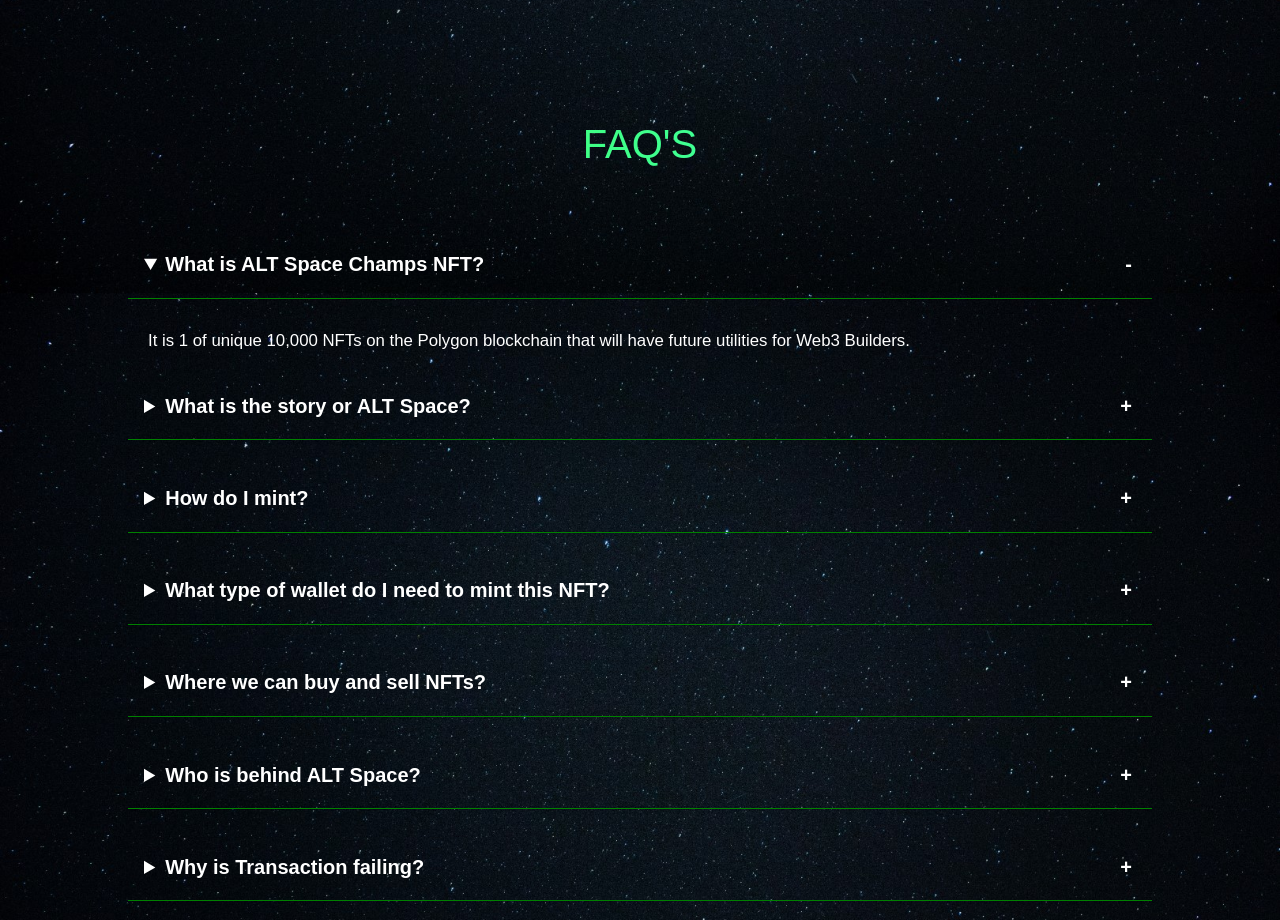
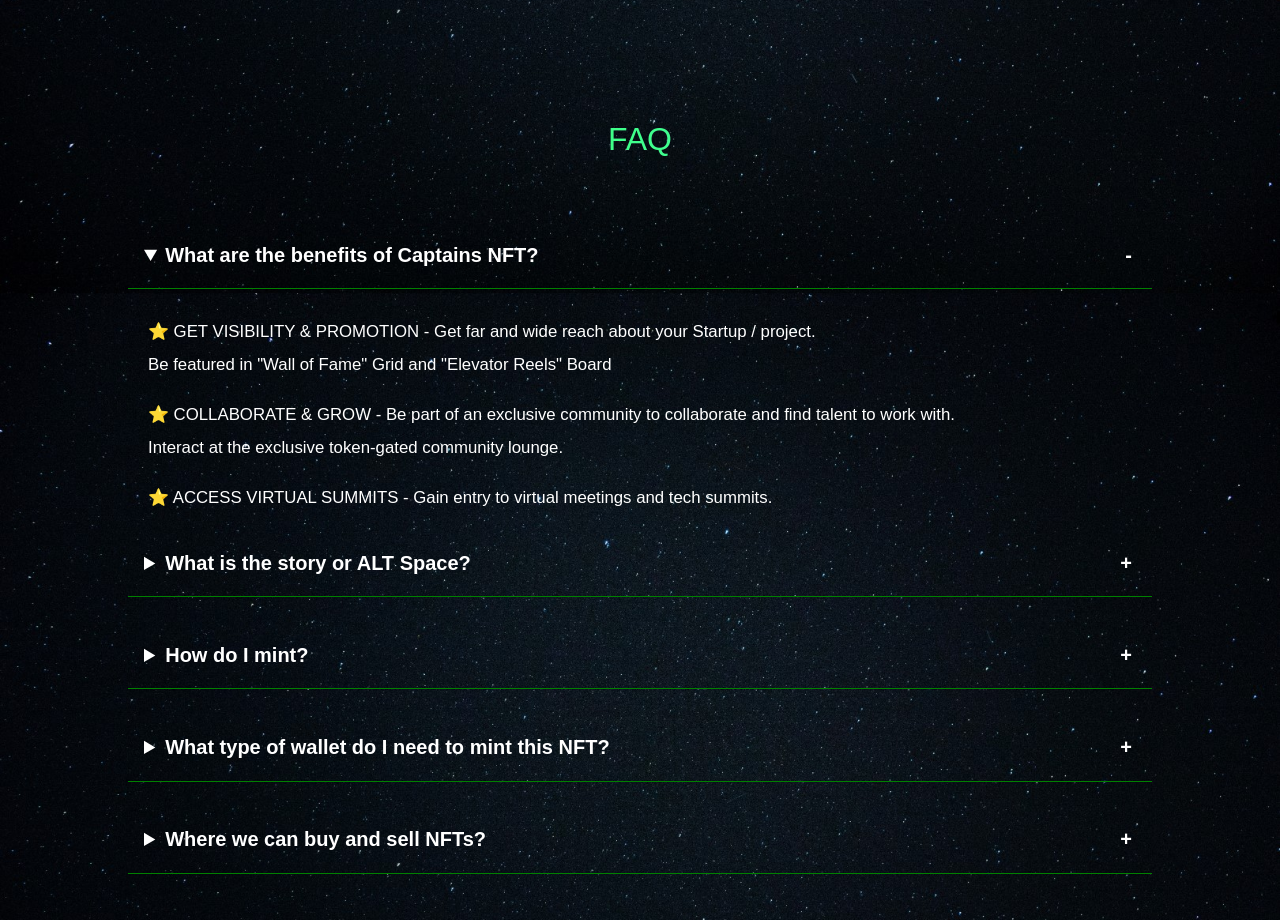
Before and after one commit to enteraltspace/altspacechamps, a React (Create React App) app: page / in a window 1280 px wide. Shown: the part 3120-4040 px from the top of the page. Built offline with nearby package versions, Linux system fonts and the light colour scheme.

Commit message:
Update faq.js

```diff
--- a/src/components/faq/faq.js
+++ b/src/components/faq/faq.js
@@ -1,4 +1,4 @@
-import React, { useEffect, useState } from "react";
+import React, { useEffect } from "react";
 import "./faq.css";
 import "bootstrap/dist/css/bootstrap.min.css";
 import "bootstrap/dist/js/bootstrap.bundle.min";
@@ -8,12 +8,12 @@ function Faq() {
     const items = document.querySelectorAll(".accordion button");
     function toggleAccordion() {
       const itemToggle = this.getAttribute("aria-expanded");
-      console.log(itemToggle);
+
       for (var i = 0; i < items.length; i++) {
         items[i].setAttribute("aria-expanded", "false");
       }
 
-      if (itemToggle === "false") {
+      if (itemToggle == "false") {
         this.setAttribute("aria-expanded", "true");
       }
     }
@@ -23,15 +23,27 @@ function Faq() {
 
   return (
     <>
-      <h1 className="faq-heading" id="faq">
-        FAQ's
-      </h1>
+      <h2 className="faq-heading" id="faq">
+        FAQ
+      </h2>
       <details open>
-        <summary> What is ALT Space Champs NFT?</summary>
+        <summary> What are the benefits of Captains NFT?</summary>
         <div className="faq__content">
           <p>
-            It is 1 of unique 10,000 NFTs on the Polygon blockchain that will
-            have future utilities for Web3 Builders.
+            ⭐ GET VISIBILITY & PROMOTION - Get far and wide reach about your
+            Startup / project. <br />
+            Be featured in "Wall of Fame" Grid and "Elevator Reels" Board
+          </p>
+
+          <p>
+            ⭐ COLLABORATE & GROW - Be part of an exclusive community to
+            collaborate and find talent to work with. <br />
+            Interact at the exclusive token-gated community lounge.{" "}
+          </p>
+
+          <p>
+            ⭐ ACCESS VIRTUAL SUMMITS - Gain entry to virtual meetings and tech
+            summits.{" "}
           </p>
         </div>
       </details>
@@ -81,7 +93,8 @@ function Faq() {
           <p>
             The ALT Space is founded by Seshu along with its investor T.N.Rao.
             Dhanush and Gireesh are our young & dynamic souls taking charge of
-            design & development, while Sachin and Kiran handle the last mile.
+            design & development, while Anusha and Krishna handle the last mile
+            interaction.
           </p>
           <p>
             Seshu is an alumnus of University of Texas at Dallas, and Stanford
@@ -98,7 +111,6 @@ function Faq() {
             <a
               href="https://metamask.zendesk.com/hc/en-us/articles/4402538041869-Error-ethjs-query-while-formatting-outputs-from-RPC-transaction-underpriced-error-"
               target="_blank"
-              rel="noreferrer"
             >
               Follow this link
             </a>
```
